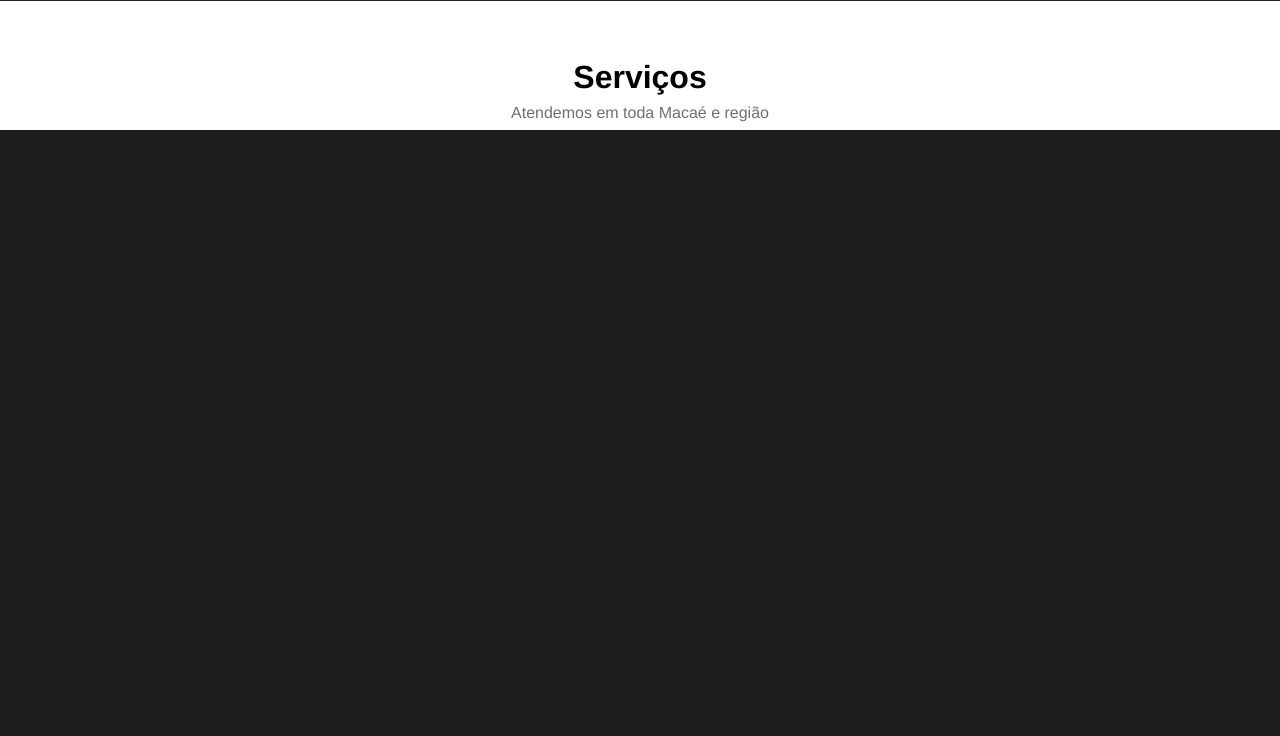
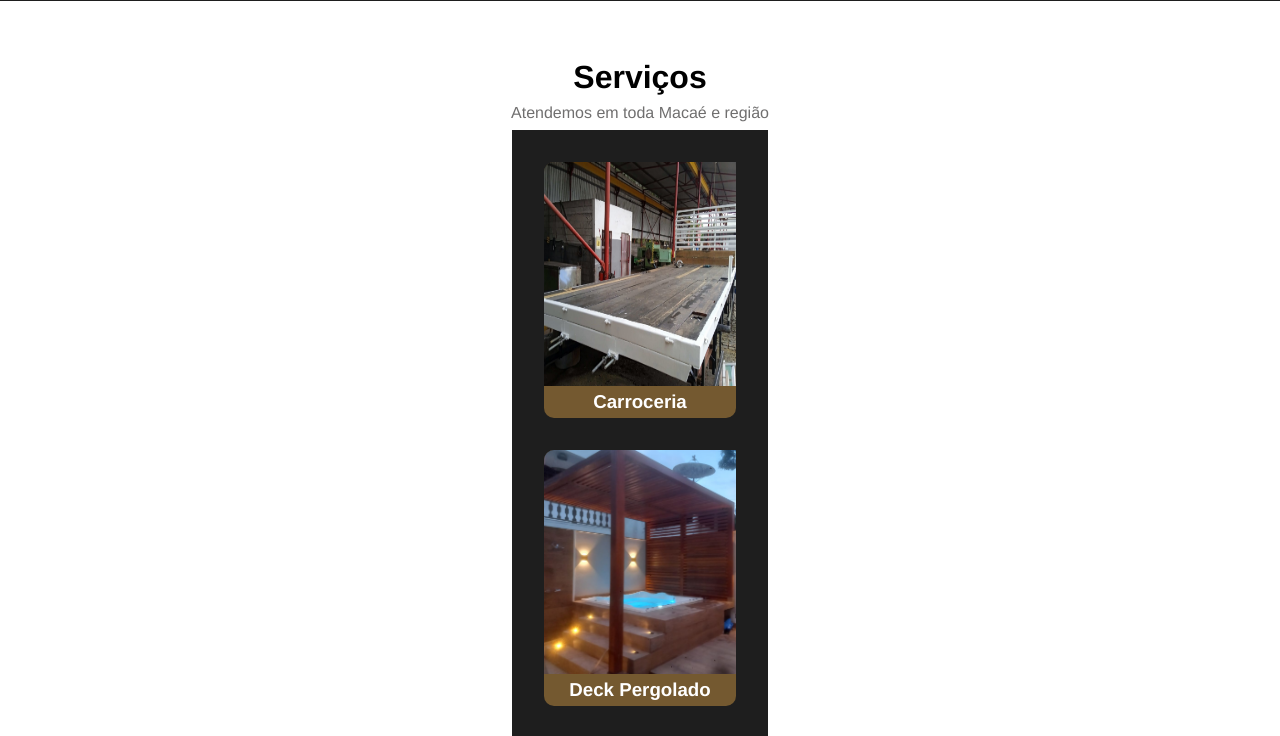
Before and after one commit to ramirezmz/carpintaria-nova-era, a React (Vite) app: page / in a window 1280 px wide. Shown: the part 1300-2036 px from the top of the page. Before the commit the page ends 1430 px from the top, so only its background shows below. Built offline with nearby package versions, Linux system fonts and the light colour scheme.

Commit message:
feat: use list of cards component on service page

```diff
--- a/src/pages/Services.tsx
+++ b/src/pages/Services.tsx
@@ -1,11 +1,13 @@
 import React from 'react'
-import {ContentServices, Title, Paragraph} from './styled'
+import {ContentServices, Title} from './styled'
+import ListOfCards from '../components/ListOfCards/ListOfCards'
+
 function Services() {
    return (
       <ContentServices>
          <Title>Serviços</Title>
          <span>Atendemos em toda Macaé e região</span>
-         {/* <Card /> */}
+         <ListOfCards />
       </ContentServices>
    )
 }
```
